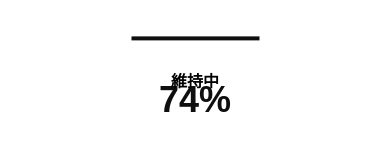
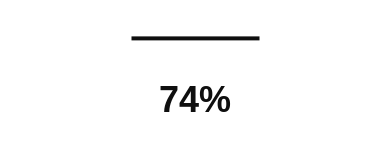
Before and after one commit to vh4/portfolio-new, a Next.js app: page / in a window 390 px wide. Shown: the part 340-498 px from the top of the page. Built offline with nearby package versions, Linux system fonts and the light colour scheme; a web font is replaced by a local one.

Commit message:
update all fixing pasti berhasil

```diff
--- a/app/page.tsx
+++ b/app/page.tsx
@@ -403,13 +403,14 @@
       <div className="block xl:hidden">
         <div className="min-h-screen w-full">
           <div className="flex items-center justify-center">
-            <div className="absolute top-1/2 left-1/2 transform -translate-x-1/2 -translate-y-1/2 z-40 text-md md:text-6xl font-bold block xl:hidden">維持中</div>
             <Swiper
                 className='min-h-screen max-h-screen z-20'
                 modules={[Navigation, FreeMode]}
                 speed={1000}
                 ref={swiperRef}
               >
+                <div className="absolute top-1/2 left-1/2 transform -translate-x-1/2 -translate-y-1/2 z-40 text-md md:text-6xl font-bold block xl:hidden">維持中</div>
+
             </Swiper>
           </div>
         </div>
```
Lines whose indentation alone changed are shown as unchanged.
